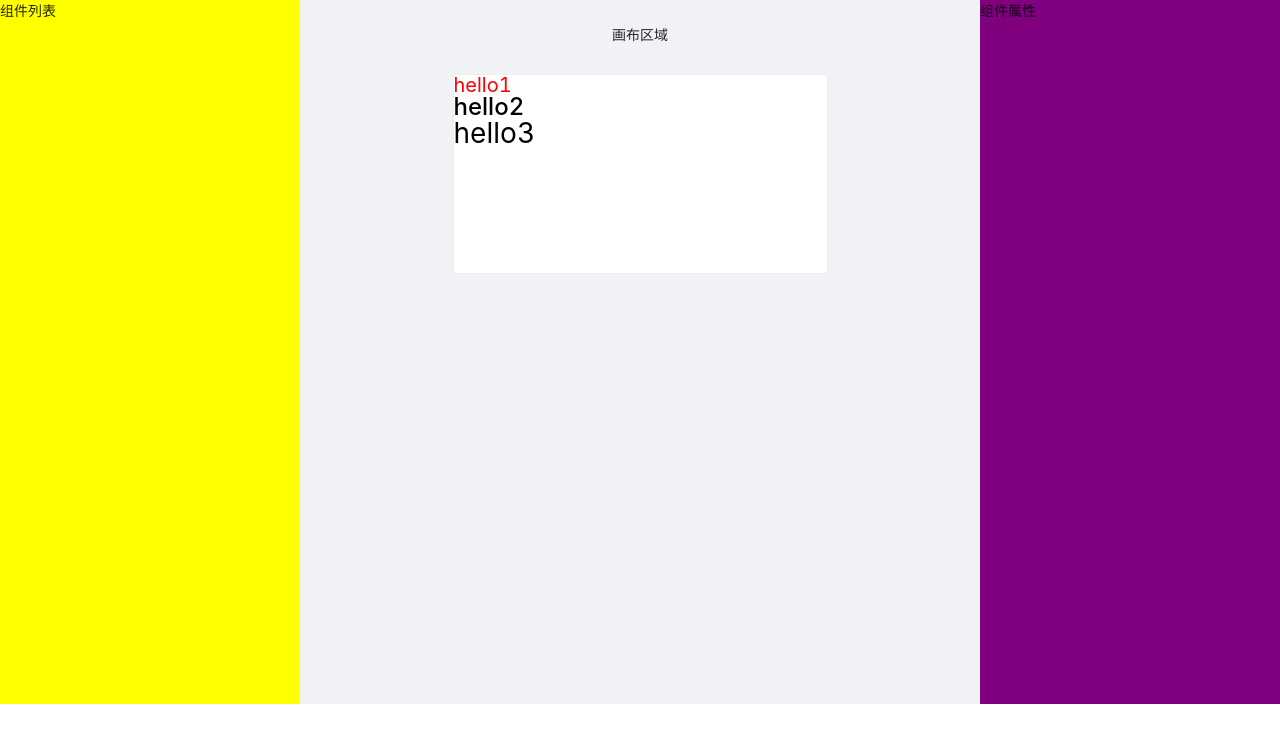
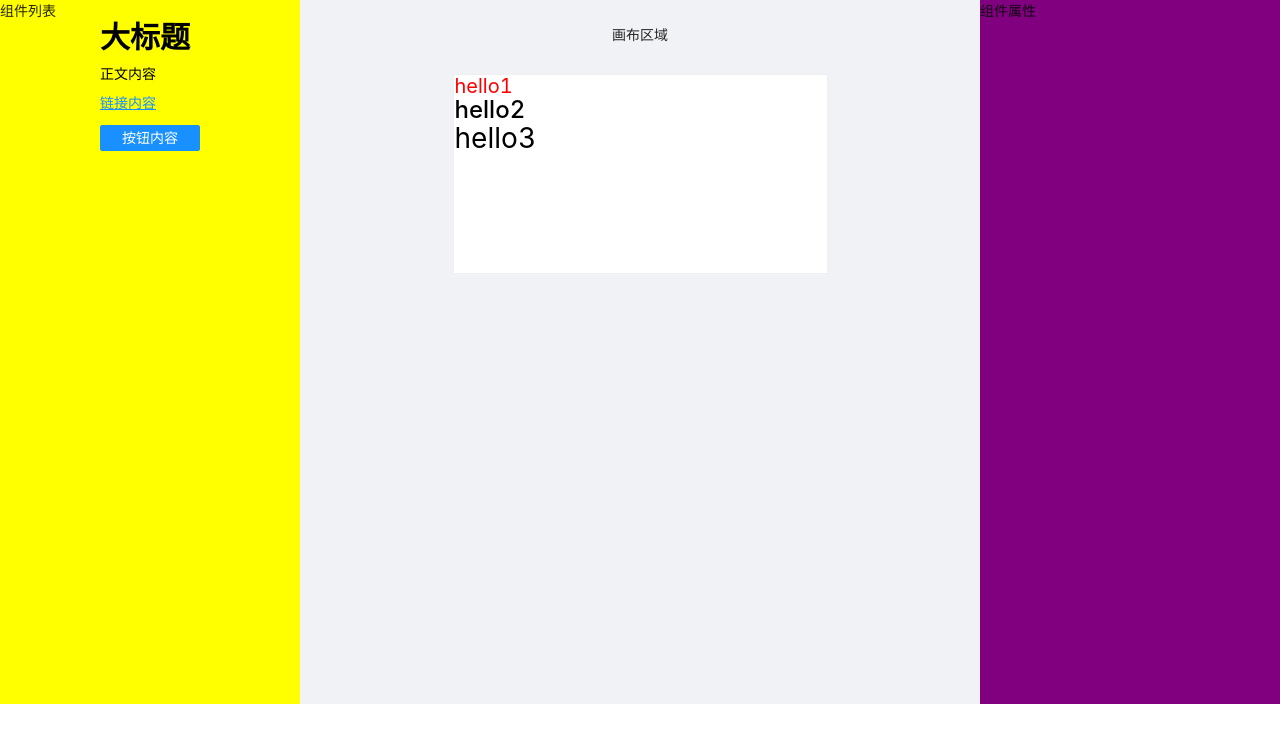
Before and after one commit to lovefeng0709/lego, a Vue app: page /editor in a window 1280 px wide. Shown: the top 742 px of the page. Built offline with nearby package versions, Linux system fonts and the light colour scheme.

Commit message:
editing canvas element part1: clicking on the cavans element, then get selected

```diff
--- /dev/null
+++ b/src/components/ComponentsList.vue
@@ -0,0 +1,42 @@
+<template>
+  <div class="create-component-list">
+     <div v-for="(item, index) in list" :key="index" class="component-item" @click="onItemClick(item)" >
+      <l-text v-bind="item"></l-text>
+    </div>
+  </div>
+</template>
+
+<script lang="ts">
+import { defineComponent } from "vue"
+import LText from "./LText.vue"
+export default defineComponent({
+  props:{
+    list: {
+      type: Array,
+      required: true
+    }
+  },
+  name: 'component-list',
+  components:{
+    LText
+  },
+  emits: ['on-item-click'],
+  setup (props,context) {
+    const onItemClick = (data: any)=>{
+      context.emit('on-item-click',data)
+    }
+
+    return {
+      onItemClick
+    }
+  }
+})
+</script>
+
+<style scoped>
+.component-item {
+  width: 100px;
+  margin: 0 auto;
+  margin-bottom: 15px;
+}
+</style>
--- /dev/null
+++ b/src/components/EditWrapper.vue
@@ -0,0 +1,47 @@
+<template>
+  <div class="edit-wrapper" @click="onItemClick(id)" :class="{active:active}">
+  <slot></slot>
+  </div>
+</template>
+
+<script lang="ts">
+import { defineComponent } from "vue"
+export default defineComponent({
+  props:{
+    id: {
+      type: String,
+      required: true
+    },
+    active:{
+      type: Boolean,
+      default: false
+    }
+  },
+  emits: ['set-active'],
+  setup (props,context) {
+    const onItemClick = (id: string) =>{
+      context.emit('set-active',id)
+    }
+    return {
+      onItemClick
+    }
+  }
+})
+</script>
+
+<style  scoped>
+.edit-wrapper {
+  padding: 0px;
+  cursor: pointer;
+  border: 1px solid transparent;
+  user-select: none;
+}
+.edit-wrapper:hover {
+  border: 1px dashed #ccc;
+}
+.edit-wrapper.active {
+  border: 1px solid #1890ff;
+  user-select: none;
+  z-index: 1500;
+}
+</style>
--- a/src/defaultProps.ts
+++ b/src/defaultProps.ts
@@ -1,5 +1,30 @@
 import { mapValues, without } from "lodash-es";
-export const commonDefaultProps = {
+export interface CommonComponentProps {
+  // actions
+  actionType: string;
+  url: string;
+  // size
+  height: string;
+  width: string;
+  paddingLeft: string;
+  paddingRight: string;
+  paddingTop: string;
+  paddingBottom: string;
+  // border type
+  borderStyle: string;
+  borderColor: string;
+  borderWidth: string;
+  borderRadius: string;
+  // shadow and opacity
+  boxShadow: string;
+  opacity: string;
+  // position and x,y
+  position: string;
+  left: string;
+  top: string;
+  right: string;
+}
+export const commonDefaultProps: CommonComponentProps = {
   // actions
   actionType: "",
   url: "",
@@ -17,14 +42,26 @@ export const commonDefaultProps = {
   borderRadius: "0",
   // shadow and opacity
   boxShadow: "0 0 0 #000000",
-  opacity: 1,
+  opacity: "1",
   // position and x,y
   position: "absolute",
   left: "0",
   top: "0",
   right: "0",
 };
-export const textDefaultProps = {
+export interface TextComponentProps extends CommonComponentProps {
+  text: string;
+  fontSize: string;
+  fontFamily: string;
+  fontWeight: string;
+  fontStyle: string;
+  textDecoration: string;
+  lineHeight: string;
+  textAlign: string;
+  color: string;
+  backgroundColor: string;
+}
+export const textDefaultProps: TextComponentProps = {
   // basic props - font styles
   text: "正文内容",
   fontSize: "14px",
@@ -44,12 +81,10 @@ export const textStylePropNames = without(
   "url",
   "text"
 );
-export const transformToComponentProps = <T extends { [key: string]: any }>(
-  props: T
-) => {
+export const transformToComponentProps = (props: TextComponentProps) => {
   return mapValues(props, (item) => {
     return {
-      type: item.constructor,
+      type: item.constructor as StringConstructor,
       default: item,
     };
   });
--- /dev/null
+++ b/src/defaultTemplates.ts
@@ -0,0 +1,34 @@
+export const defaultTextTemplates = [
+  {
+    text: "大标题",
+    fontSize: "30px",
+    fontWeight: "bold",
+    tag: "h2",
+  },
+  {
+    text: "正文内容",
+    tag: "p",
+  },
+  {
+    text: "链接内容",
+    color: "#1890ff",
+    textDecoration: "underline",
+    tag: "p",
+  },
+  {
+    text: "按钮内容",
+    color: "#ffffff",
+    backgroundColor: "#1890ff",
+    borderWidth: "1px",
+    borderColor: "#1890ff",
+    borderStyle: "solid",
+    borderRadius: "2px",
+    paddingLeft: "10px",
+    paddingRight: "10px",
+    paddingTop: "5px",
+    paddingBottom: "5px",
+    width: "100px",
+    tag: "button",
+    textAlign: "center",
+  },
+];
--- a/src/hooks/useComponentCommon.ts
+++ b/src/hooks/useComponentCommon.ts
@@ -1,8 +1,9 @@
 import { computed } from "vue";
 import { pick } from "lodash-es";
+import { TextComponentProps } from "@/defaultProps";
 
-const useComponentCommon = <T extends { [key: string]: any }>(
-  props: T,
+const useComponentCommon = (
+  props: Readonly<Partial<TextComponentProps>>,
   picks: string[]
 ) => {
   const styleProps = computed(() => pick(props, picks));
--- a/src/store/editor.ts
+++ b/src/store/editor.ts
@@ -1,6 +1,7 @@
 import { Module } from "vuex";
-import { v4 as uuidv4 } from "uuid";
+import { v4 as uuids4 } from "uuid";
 import { GlobalDataProps } from "./index";
+import { TextComponentProps } from "@/defaultProps";
 export interface EditorProps {
   // 供中间编辑器渲染的数组
   components: ComponentData[];
@@ -18,17 +19,17 @@ export interface ComponentData {
 }
 export const testComponents: ComponentData[] = [
   {
-    id: uuidv4(),
+    id: uuids4(),
     name: "l-text",
     props: { text: "hello1", fontSize: "20px", color: "red" },
   },
   {
-    id: uuidv4(),
+    id: uuids4(),
     name: "l-text",
     props: { text: "hello2", fontSize: "24px", fontWeight: "500" },
   },
   {
-    id: uuidv4(),
+    id: uuids4(),
     name: "l-text",
     props: {
       text: "hello3",
@@ -43,5 +44,25 @@ const editor: Module<EditorProps, GlobalDataProps> = {
     components: testComponents,
     currentElement: "",
   },
+  mutations: {
+    addComponent(state, props: Partial<TextComponentProps>) {
+      const newComponent: ComponentData = {
+        id: uuids4(),
+        name: "l-text",
+        props,
+      };
+      state.components.push(newComponent);
+    },
+    setActive(state, currentId: string) {
+      state.currentElement = currentId;
+    },
+  },
+  getters: {
+    getCurrentElement: (state) => {
+      return state.components.find(
+        (component) => component.id === state.currentElement
+      );
+    },
+  },
 };
 export default editor;
--- a/src/views/Editor.vue
+++ b/src/views/Editor.vue
@@ -2,13 +2,18 @@
   <div class="editor-container">
     <a-layout>
       <a-layout-sider width="300" style="background: yellow">
-        <div class="sidebar-container">组件列表</div>
+        <div class="sidebar-container">
+          组件列表
+           <components-list :list="defaultTextTemplates" @onItemClick='addItem'/>
+        </div>
       </a-layout-sider>
       <a-layout style="padding: 0 24px 24px">
         <a-layout-content class="preview-container">
           <p>画布区域</p>
           <div class="preview-list" id="canvas-area">
-            <component :is="c.name" v-for="c in components" :key="c.id" v-bind="c.props"></component>
+            <edit-wrapper v-for="c in components" :key="c.id" :id="c.id"   @setActive="setActive" :active="c.id===currentElement?.id">
+               <component :is="c.name"  v-bind="c.props"></component>
+            </edit-wrapper>
           </div>
         </a-layout-content>
       </a-layout>
@@ -18,6 +23,9 @@
         class="settings-panel"
       >
         组件属性
+        <pre>
+          {{currentElement?.props}}
+        </pre>
       </a-layout-sider>
     </a-layout>
   </div>
@@ -28,16 +36,32 @@ import { GlobalDataProps } from "@/store";
 import { ComponentData } from "@/store/editor";
 import { computed, defineComponent } from "vue";
 import { useStore } from "vuex";
+import {defaultTextTemplates} from "../defaultTemplates"
 import LText from '../components/LText.vue'
+import ComponentsList from '../components/ComponentsList.vue'
+import EditWrapper from '../components/EditWrapper.vue'
 export default defineComponent({
   components:{
-    LText
+    LText,
+    ComponentsList,
+    EditWrapper
   },
   setup () {
     const store = useStore<GlobalDataProps>()
     const components = computed<ComponentData[]>(() =>store.state.editor.components)
+    const currentElement= computed<ComponentData | null>(() => store.getters.getCurrentElement)
+    const addItem = (props: any) => {
+      store.commit('addComponent',props)
+    }
+    const setActive= (id: string)=>{
+      store.commit('setActive',id)
+    }
     return {
-      components
+      components,
+      defaultTextTemplates,
+      addItem,
+      setActive,
+      currentElement
     }
   }
 });
```
